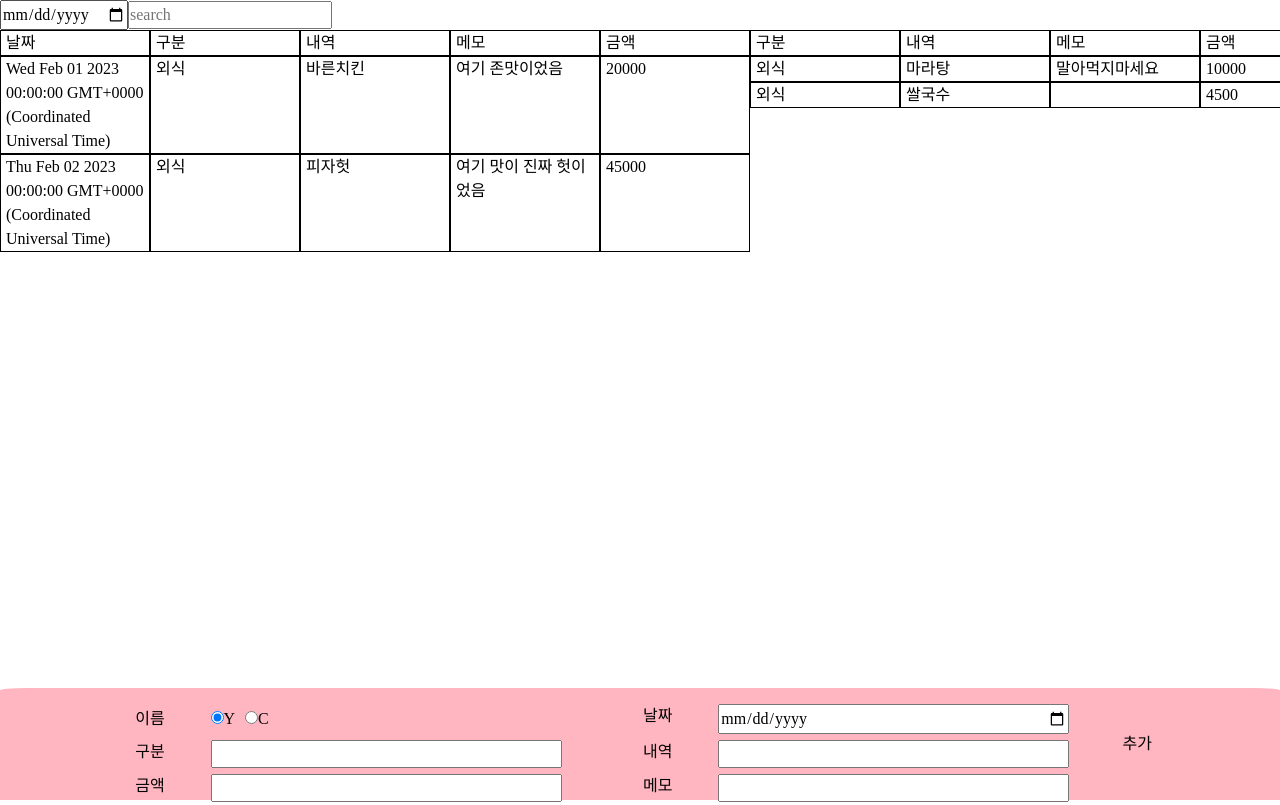
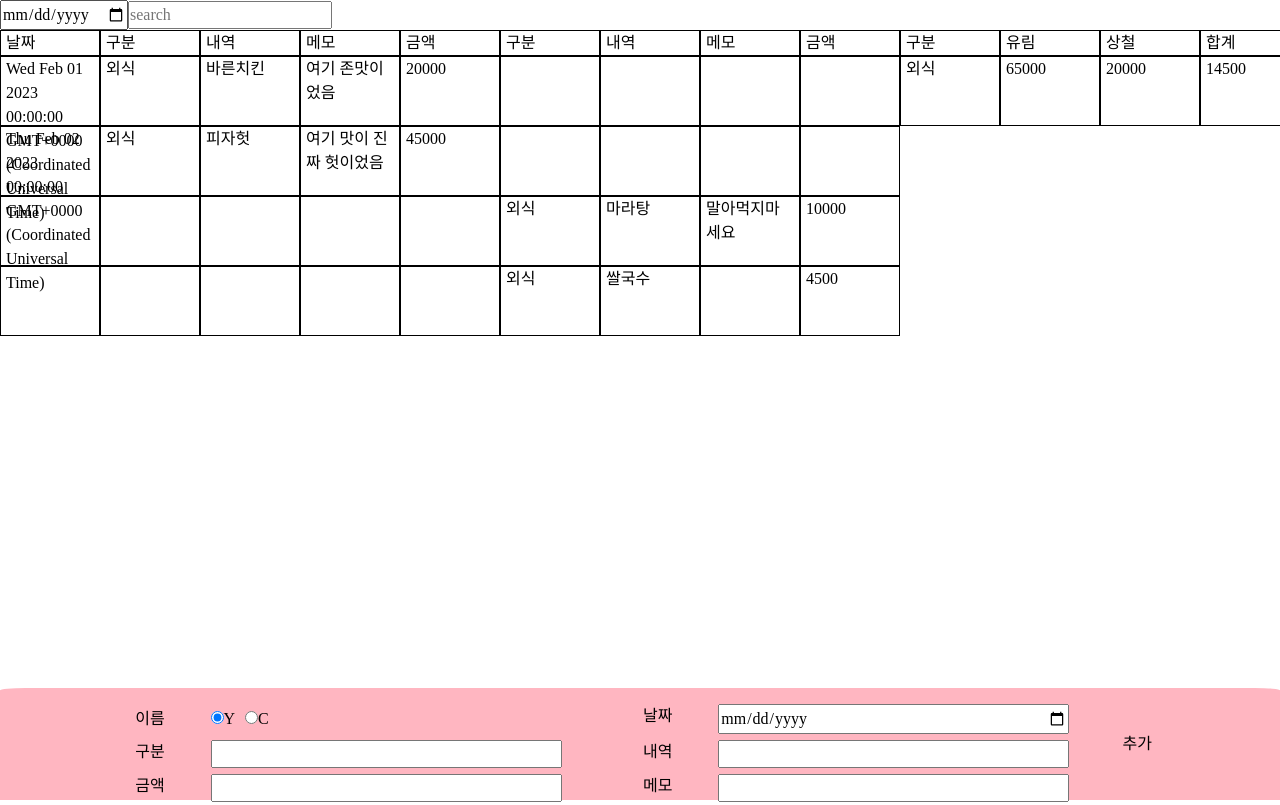
Before and after one commit to a-messy-duo/housekeeping, a React app: page /#/ in a window 1280 px wide. Built offline with nearby package versions, Linux system fonts and the light colour scheme.

Commit message:
feat(table): Separate rows

```diff
--- a/src/features/main/Container.tsx
+++ b/src/features/main/Container.tsx
@@ -3,15 +3,12 @@ import { FunctionComponent } from 'react';
 import './main.scss';
 
 import BottomSheetContainer from '../shared/bottomSheet/Container';
+import { Our } from '../shared/model';
 
 import HeaderContainer from './header/Container';
 import TableContainer from './table/Container';
 import { defaultStatementHeaders, defaultSummaryHeaders } from './constants';
-import {
-  dummyStatementList,
-  dummyStatementList2,
-  dummySummaryList,
-} from './dummy';
+import { dummyStatementList, dummySummaryList } from './dummy';
 
 const MainContainer: FunctionComponent = () => {
   return (
@@ -21,11 +18,12 @@ const MainContainer: FunctionComponent = () => {
         <TableContainer
           headers={defaultStatementHeaders}
           list={dummyStatementList}
+          containerOwner={Our.yulim}
         />
         <TableContainer
           headers={defaultStatementHeaders}
-          list={dummyStatementList2}
-          hideDate
+          list={dummyStatementList}
+          containerOwner={Our.chul}
         />
         <TableContainer
           headers={defaultSummaryHeaders}
--- a/src/features/main/dummy.ts
+++ b/src/features/main/dummy.ts
@@ -19,9 +19,6 @@ export const dummyStatementList: TableItem[] = [
     cost: 45000,
     owner: Our.yulim,
   },
-];
-
-export const dummyStatementList2: TableItem[] = [
   {
     date: new Date('2023-02-02'),
     category: '외식',
--- a/src/features/main/table/Container.tsx
+++ b/src/features/main/table/Container.tsx
@@ -6,10 +6,12 @@ import TableHeader from './content/Header';
 import { TableItem } from './model';
 import TableRow from './content/Row';
 
+import { Our } from '~/features/shared/model';
+
 export type TableContainerProps = {
   headers: string[];
   list: TableItem[];
-  hideDate?: boolean;
+  containerOwner?: Our;
 };
 
 const TableContainer: FunctionComponent<TableContainerProps> = (props) => {
--- a/src/features/main/table/content/Header.tsx
+++ b/src/features/main/table/content/Header.tsx
@@ -2,16 +2,19 @@ import { FunctionComponent } from 'react';
 
 import { TableContainerProps } from '../Container';
 
-type TableHeaderProps = Pick<TableContainerProps, 'headers' | 'hideDate'>;
+import { Our } from '~/features/shared/model';
+
+type TableHeaderProps = Pick<TableContainerProps, 'headers' | 'containerOwner'>;
 
 const TableHeader: FunctionComponent<TableHeaderProps> = ({
   headers,
-  hideDate,
+  containerOwner,
 }) => {
   return (
     <div className="table-header">
       {headers.map((header, index) => {
-        if (index === 0 && hideDate) return null;
+        if (containerOwner && index === 0 && containerOwner !== Our.yulim)
+          return null;
         return (
           <div className="table-header-item" key={header}>
             {header}
--- a/src/features/main/table/content/Row.tsx
+++ b/src/features/main/table/content/Row.tsx
@@ -1,51 +1,13 @@
 import { FunctionComponent } from 'react';
 
 import { TableContainerProps } from '../Container';
-import { SummaryItem, TableItem } from '../model';
+import { TableItem } from '../model';
 
-import { StatementItem } from '~/features/shared/model';
+import StatementRow, { StatementRowProps } from './StatementRow';
+import SummaryRow, { SummaryRowProps } from './SummaryRow';
 
-type CommonProps = Pick<TableContainerProps, 'hideDate'>;
+export type CommonProps = Pick<TableContainerProps, 'containerOwner'>;
 type TableRowProps = CommonProps & TableItem;
-type StatementRowProps = CommonProps & StatementItem;
-type SummaryRowProps = CommonProps & SummaryItem;
-
-const StatementRow: FunctionComponent<StatementRowProps> = ({
-  hideDate,
-  date,
-  category,
-  statement,
-  memo,
-  cost,
-}) => {
-  return (
-    <div className="table-row">
-      {!hideDate && <div className="table-row-item">{date.toString()}</div>}
-      <div className="table-row-item">{category}</div>
-      <div className="table-row-item">{statement}</div>
-      <div className="table-row-item">{memo}</div>
-      <div className="table-row-item">{cost}</div>
-    </div>
-  );
-};
-
-const SummaryRow: FunctionComponent<SummaryRowProps> = ({
-  category,
-  yulim,
-  chul,
-  sum,
-  count,
-}) => {
-  return (
-    <div className="table-row">
-      <div className="table-row-item">{category}</div>
-      <div className="table-row-item">{yulim}</div>
-      <div className="table-row-item">{chul}</div>
-      <div className="table-row-item">{sum}</div>
-      <div className="table-row-item">{count}</div>
-    </div>
-  );
-};
 
 const TableRow: FunctionComponent<TableRowProps> = (props) => {
   if ((props as StatementRowProps).statement) {
--- /dev/null
+++ b/src/features/main/table/content/StatementRow.tsx
@@ -0,0 +1,43 @@
+import { FunctionComponent } from 'react';
+
+import { CommonProps } from './Row';
+
+import { Our, StatementItem } from '~/features/shared/model';
+
+export type StatementRowProps = CommonProps & StatementItem;
+
+const StatementRowSkeleton: FunctionComponent<StatementRowProps> = ({
+  containerOwner,
+}) => {
+  return (
+    <div className="table-row">
+      {containerOwner === Our.yulim && <div className="table-row-item" />}
+      <div className="table-row-item" />
+      <div className="table-row-item" />
+      <div className="table-row-item" />
+      <div className="table-row-item" />
+    </div>
+  );
+};
+
+const StatementRow: FunctionComponent<StatementRowProps> = (props) => {
+  const { owner, containerOwner, date, category, statement, memo, cost } =
+    props;
+  if (containerOwner !== owner) {
+    return <StatementRowSkeleton {...props} />;
+  }
+
+  return (
+    <div className="table-row">
+      {owner === Our.yulim && (
+        <div className="table-row-item">{date.toString()}</div>
+      )}
+      <div className="table-row-item">{category}</div>
+      <div className="table-row-item">{statement}</div>
+      <div className="table-row-item">{memo}</div>
+      <div className="table-row-item">{cost}</div>
+    </div>
+  );
+};
+
+export default StatementRow;
--- /dev/null
+++ b/src/features/main/table/content/SummaryRow.tsx
@@ -0,0 +1,27 @@
+import { FunctionComponent } from 'react';
+
+import { SummaryItem } from '../model';
+
+import { CommonProps } from './Row';
+
+export type SummaryRowProps = CommonProps & SummaryItem;
+
+const SummaryRow: FunctionComponent<SummaryRowProps> = ({
+  category,
+  yulim,
+  chul,
+  sum,
+  count,
+}) => {
+  return (
+    <div className="table-row">
+      <div className="table-row-item">{category}</div>
+      <div className="table-row-item">{yulim}</div>
+      <div className="table-row-item">{chul}</div>
+      <div className="table-row-item">{sum}</div>
+      <div className="table-row-item">{count}</div>
+    </div>
+  );
+};
+
+export default SummaryRow;
--- a/src/features/main/table/table.scss
+++ b/src/features/main/table/table.scss
@@ -6,8 +6,12 @@
 	flex-direction: column;
 }
 
+.table-row {
+	height: 70px;
+}
+
 .table-header-item, .table-row-item {
 	padding: 0 5px;
-	width: 150px;
+	width: 100px;
 	border: 1px black solid;
 }
```
